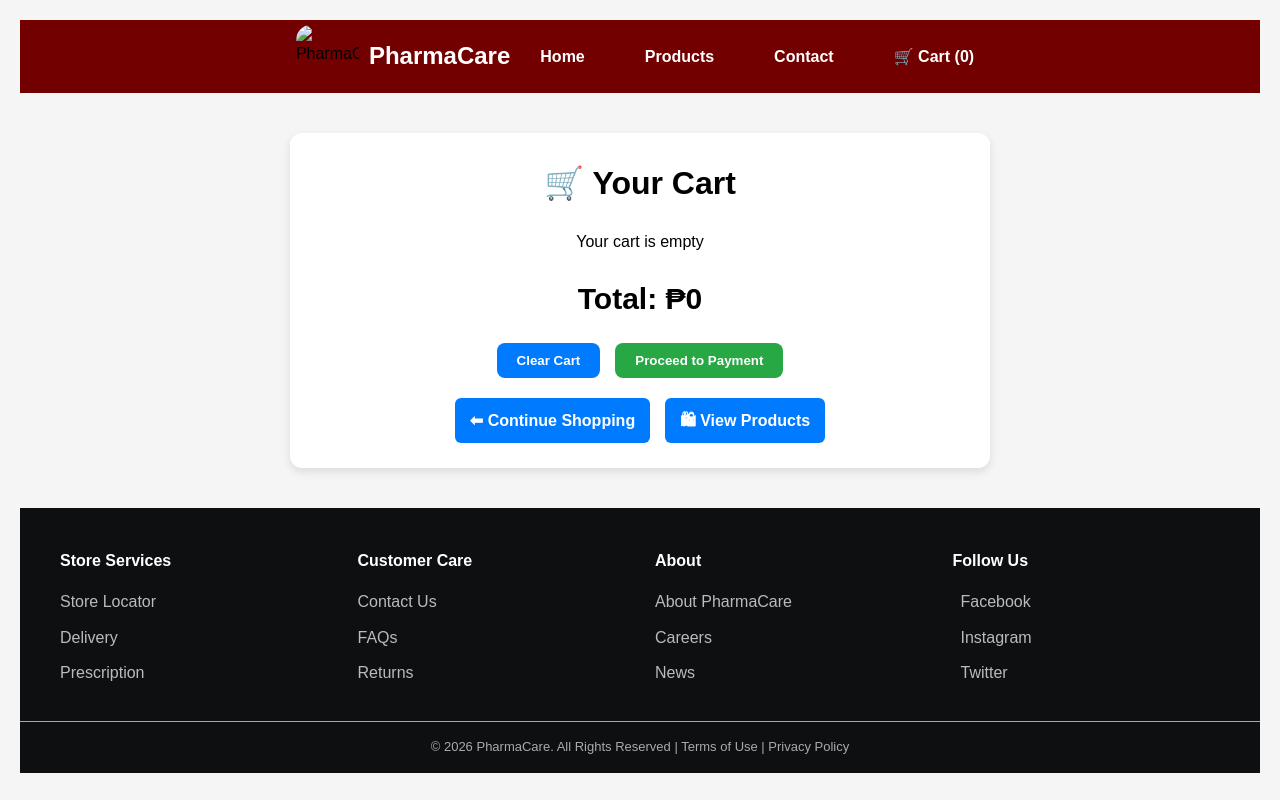
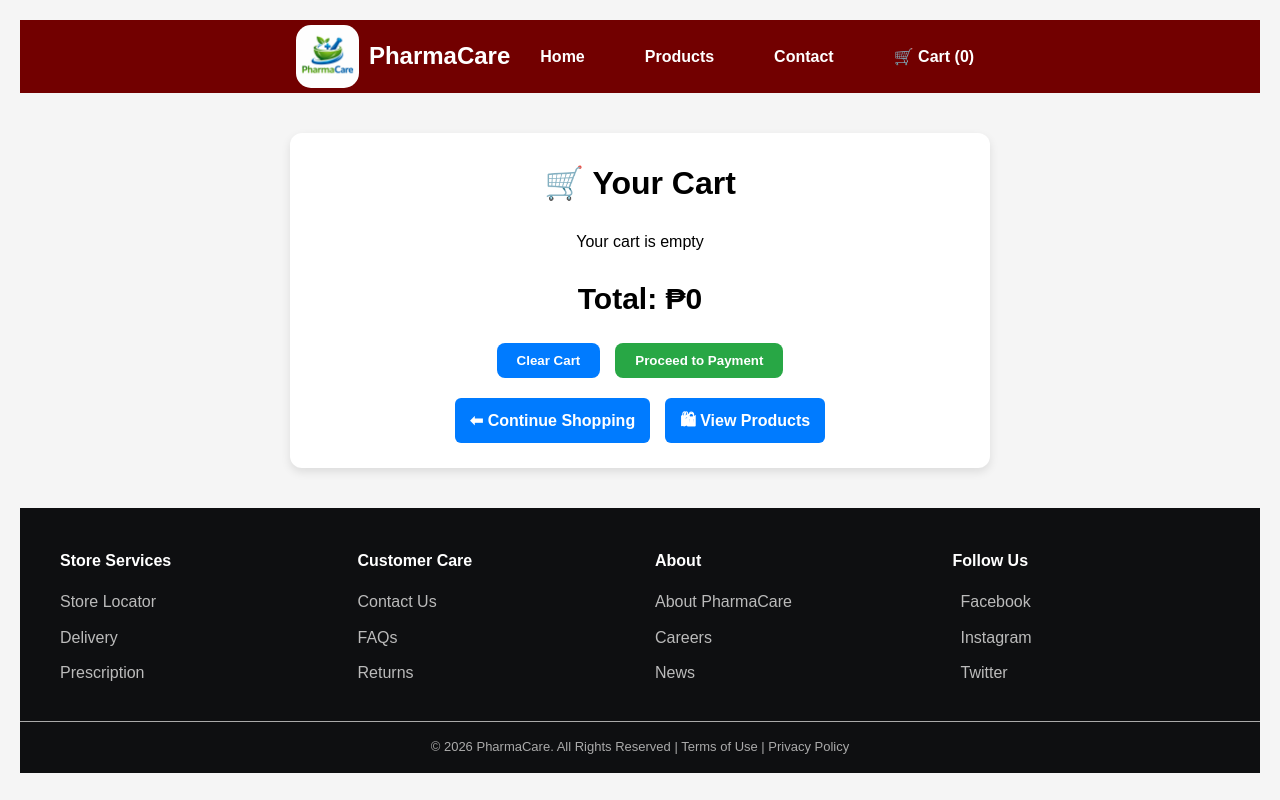
Before and after one commit to Raf-Gats/pharmacare-ecommerce, a plain HTML site: page checkout.html in a window 1280 px wide. Drawn offline with Linux system fonts and the light colour scheme.

Commit message:
Update checkout.html
Logo update for checkout page

```diff
--- a/checkout.html
+++ b/checkout.html
@@ -194,7 +194,7 @@ nav {
     <header>
     <nav class="navbar">
         <div class="logo">
-            <img src="images/pharmacare.png" width="63" height="63" alt="PharmaCare">
+            <img src="images/logo.png" width="63" height="63" alt="PharmaCare">
          <h1>PharmaCare</h1>
         </div>
     <ul class="nav-links">
```
